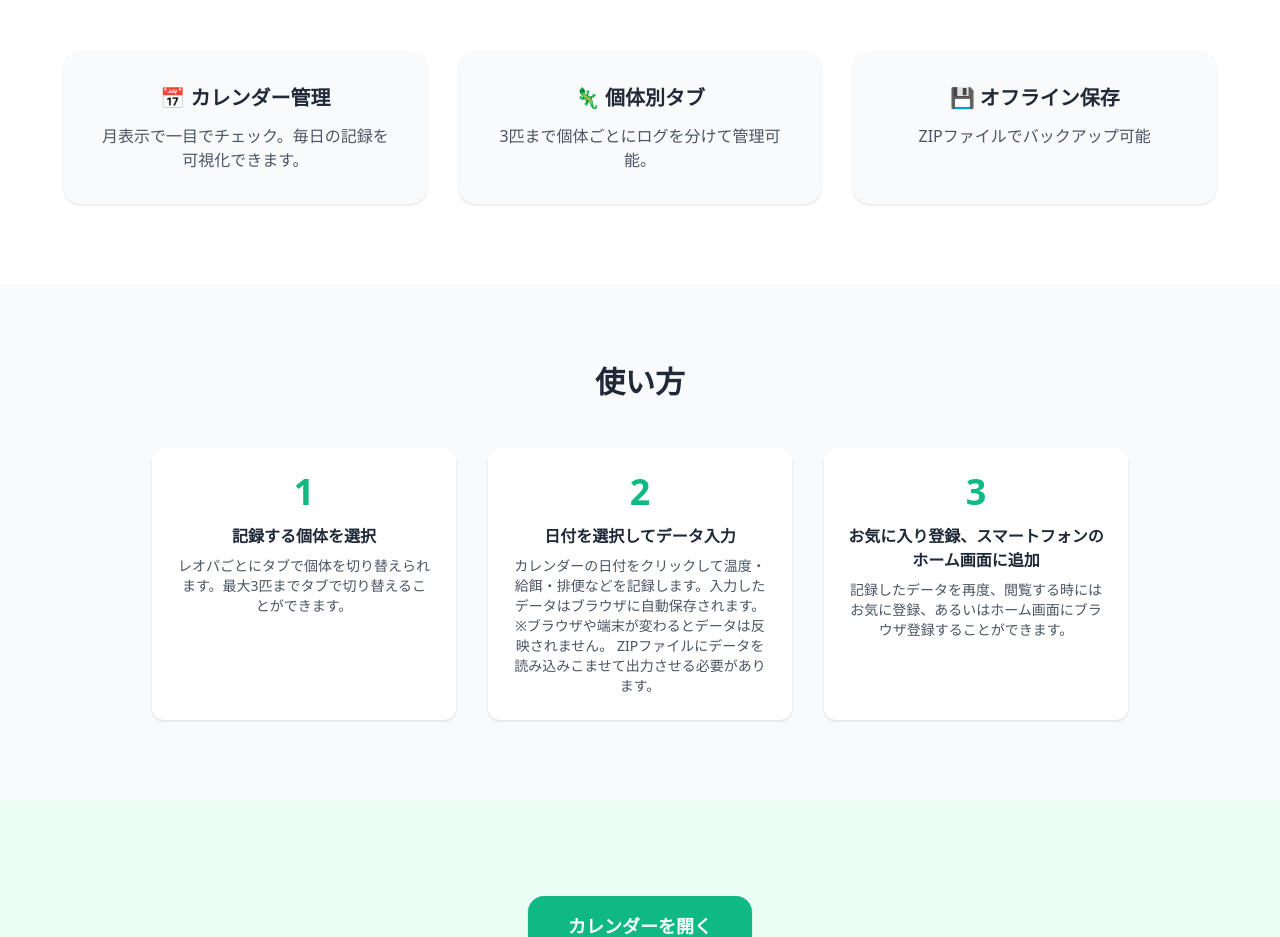
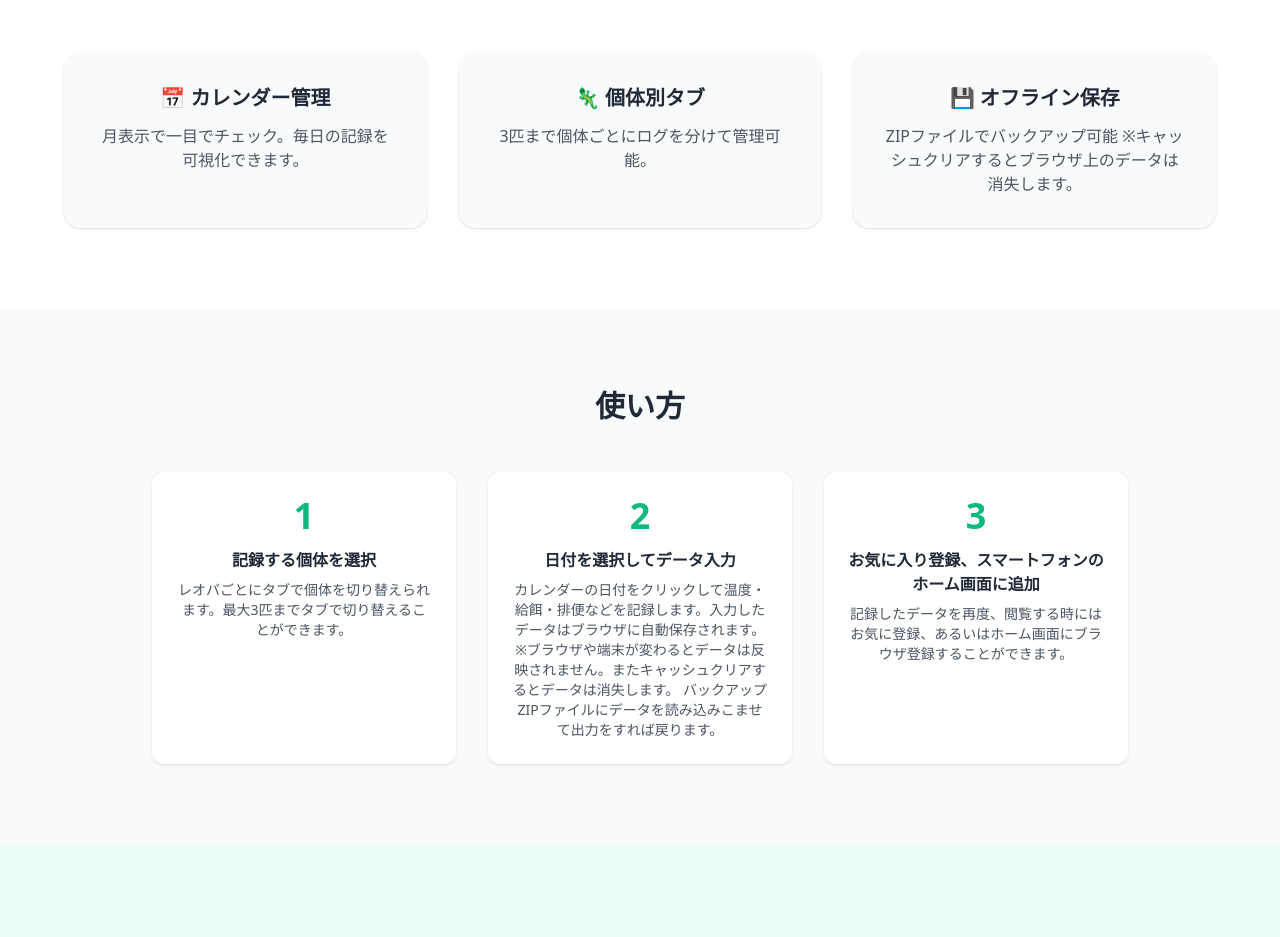
Before and after one commit to h-ichi/leopa-app, a React (Vite) app in the folder frontend/: page / in a window 1280 px wide. Shown: the part 620-1557 px from the top of the page. Built offline with nearby package versions, Linux system fonts and the light colour scheme.

Commit message:
lp modified

```diff
--- a/frontend/src/pages/LandingPage.tsx
+++ b/frontend/src/pages/LandingPage.tsx
@@ -30,6 +30,7 @@ const LandingPage: React.FC = () => {
   <p className="text-sm text-gray-500 mt-4 max-w-xl mx-auto">
     ※入力データはユーザーごとのブラウザに保存されるため、
     アカウント登録なしですぐにカレンダーへ記録できます。
+    注意：キャッシュクリアするとデータは消失します。
   </p>
 </section>
 
@@ -55,7 +56,8 @@ const LandingPage: React.FC = () => {
 
           <Feature
             title="💾 オフライン保存"
-            text="ZIPファイルでバックアップ可能"
+            text="ZIPファイルでバックアップ可能
+            ※キャッシュクリアするとブラウザ上のデータは消失します。"
           />
 
         </div>
@@ -99,8 +101,8 @@ const LandingPage: React.FC = () => {
 
         <p className="text-gray-600 text-sm">
           カレンダーの日付をクリックして温度・給餌・排便などを記録します。入力したデータはブラウザに自動保存されます。
-          ※ブラウザや端末が変わるとデータは反映されません。
-          ZIPファイルにデータを読み込みこませて出力させる必要があります。
+          ※ブラウザや端末が変わるとデータは反映されません。またキャッシュクリアするとデータは消失します。
+          バックアップZIPファイルにデータを読み込みこませて出力をすれば戻ります。
         </p>
       </div>
 
```
